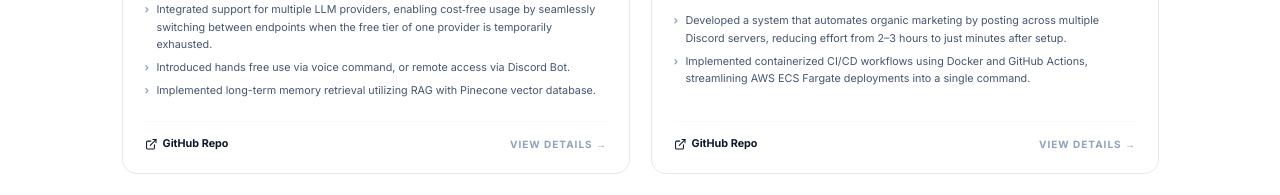
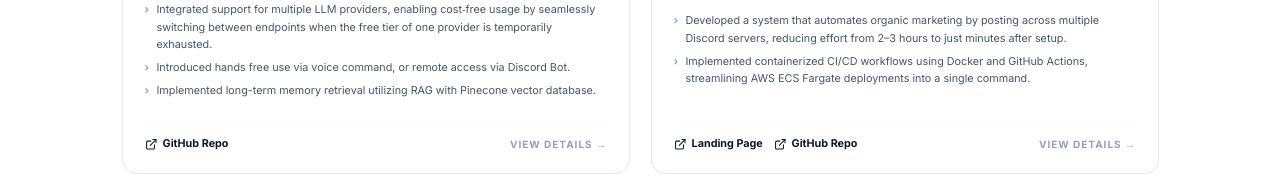
Before and after one commit to ilmn25/ilmn25.github.io, a React (Vite) app: page / in a window 1280 px wide. Shown: the part 3100-3295 px from the top of the page. Built offline with nearby package versions, Linux system fonts and the light colour scheme.

Commit message:
feat(portfolio): add Disbatch landing page link
Updated the Discord project section to include a direct link to the Disbatch landing page alongside the existing repository link.

```diff
--- a/src/components/DiscordProjectPage.tsx
+++ b/src/components/DiscordProjectPage.tsx
@@ -10,6 +10,7 @@ import {
   Database,
   Languages,
   Layout,
+  ExternalLink,
 } from "lucide-react";
 import {
   DISCORD_HIGHLIGHTS,
@@ -126,10 +127,19 @@ const DiscordProjectPage: React.FC<DiscordProjectPageProps> = ({ onBack }) => {
 
                 <div className="flex flex-wrap gap-4">
                   <a
+                    href="https://portfolio.ilmnn.net/Disbatch/"
+                    target="_blank"
+                    rel="noopener noreferrer"
+                    className="px-8 py-3.5 bg-slate-900 text-white rounded-full font-bold hover:bg-black transition-all hover:scale-105 shadow-xl shadow-slate-200 flex items-center gap-2"
+                  >
+                    <ExternalLink className="w-4 h-4" />
+                    View Landing Page
+                  </a>
+                  <a
                     href="https://github.com/ilmn25/251128"
                     target="_blank"
                     rel="noopener noreferrer"
-                    className="px-8 py-3.5 bg-slate-900 text-white rounded-full font-bold hover:bg-black transition-all hover:scale-105 shadow-xl shadow-slate-200 flex items-center gap-2"
+                    className="px-8 py-3.5 bg-white text-slate-900 border border-slate-200 rounded-full font-bold hover:bg-slate-50 transition-all hover:scale-105 shadow-lg shadow-slate-100 flex items-center gap-2"
                   >
                     <Github className="w-4 h-4" />
                     View Repository
--- a/src/constants.ts
+++ b/src/constants.ts
@@ -155,7 +155,10 @@ export const PROJECTS: Project[] = [
       "Developed a system that automates organic marketing by posting across multiple Discord servers, reducing effort from 2–3 hours to just minutes after setup.",
       "Implemented containerized CI/CD workflows using Docker and GitHub Actions, streamlining AWS ECS Fargate deployments into a single command.",
     ],
-    links: [{ label: "GitHub Repo", url: "https://github.com/ilmn25/251128" }],
+    links: [
+      { label: "Landing Page", url: "https://portfolio.ilmnn.net/Disbatch/" },
+      { label: "GitHub Repo", url: "https://github.com/ilmn25/251128" },
+    ],
   },
   {
     id: "decay",
```
